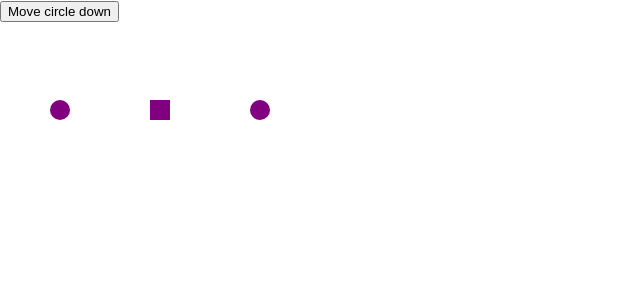
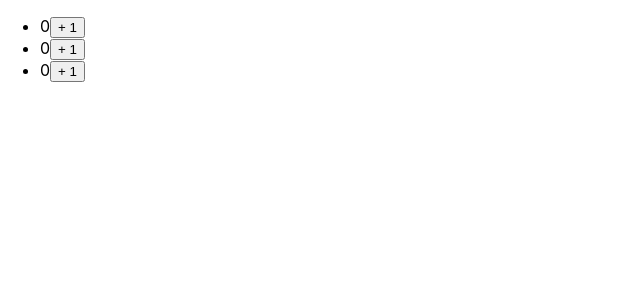
Before and after one commit to dim50dim/react_updating_arrays, a React (Create React App) app: page / in a window 1280 px wide. Shown: the top 300 px of the page, without its empty margins (0-640 px from the left). Built offline with nearby package versions, Linux system fonts and the light colour scheme.

Commit message:
made component CounterList. there are two methods map there.

```diff
--- a/src/App.js
+++ b/src/App.js
@@ -2,11 +2,13 @@ import logo from './logo.svg';
 import './App.css';
 import List from './components/List';
 import ShapeEditor from './components/ShapeEditor';
+import CounterList from './components/CounterList';
 
 function App() {
   return (
    <>
-   <ShapeEditor />
+
+   <CounterList/>
    </>
   );
 }
--- /dev/null
+++ b/src/components/CounterList.js
@@ -0,0 +1,29 @@
+import { useState } from "react";
+
+let initialCounters = [0,0,0];
+
+export default function CounterList() {
+    const [counters, setCounters] = useState(initialCounters);
+
+    function handleIncrementClick(index){
+        const nextCounters = counters.map((c,i) => {
+            if(i === index)return c + 1;
+            else return c;
+        });
+        setCounters(nextCounters);
+    }
+          return (
+            <>
+               <ul>
+                {counters.map((counter,i) =>  (
+                    <li key={i} >
+                        {counter}
+                        <button onClick={() => {
+                            handleIncrementClick(i)
+                        }} > + 1</button>
+                    </li>
+                ))}
+               </ul>
+            </>
+          )
+}
```
